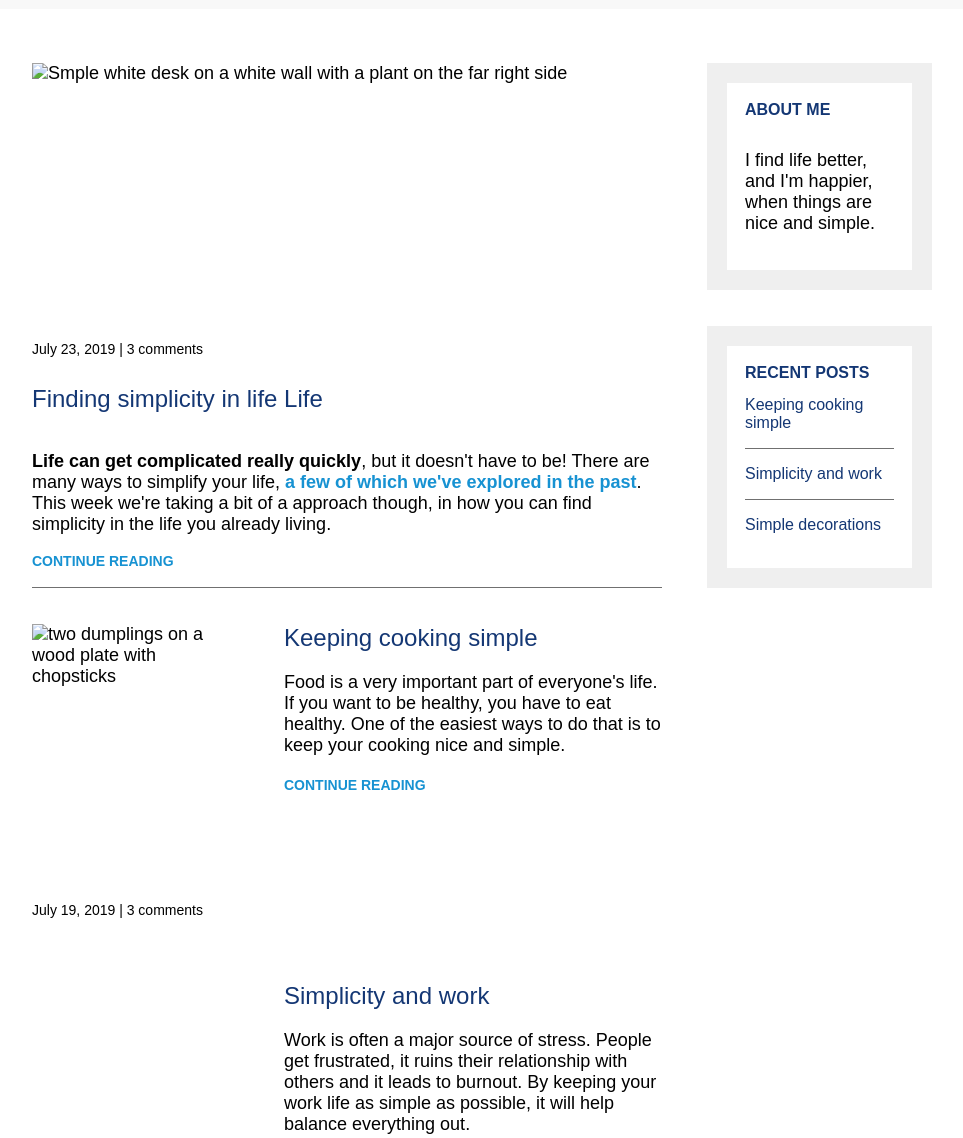
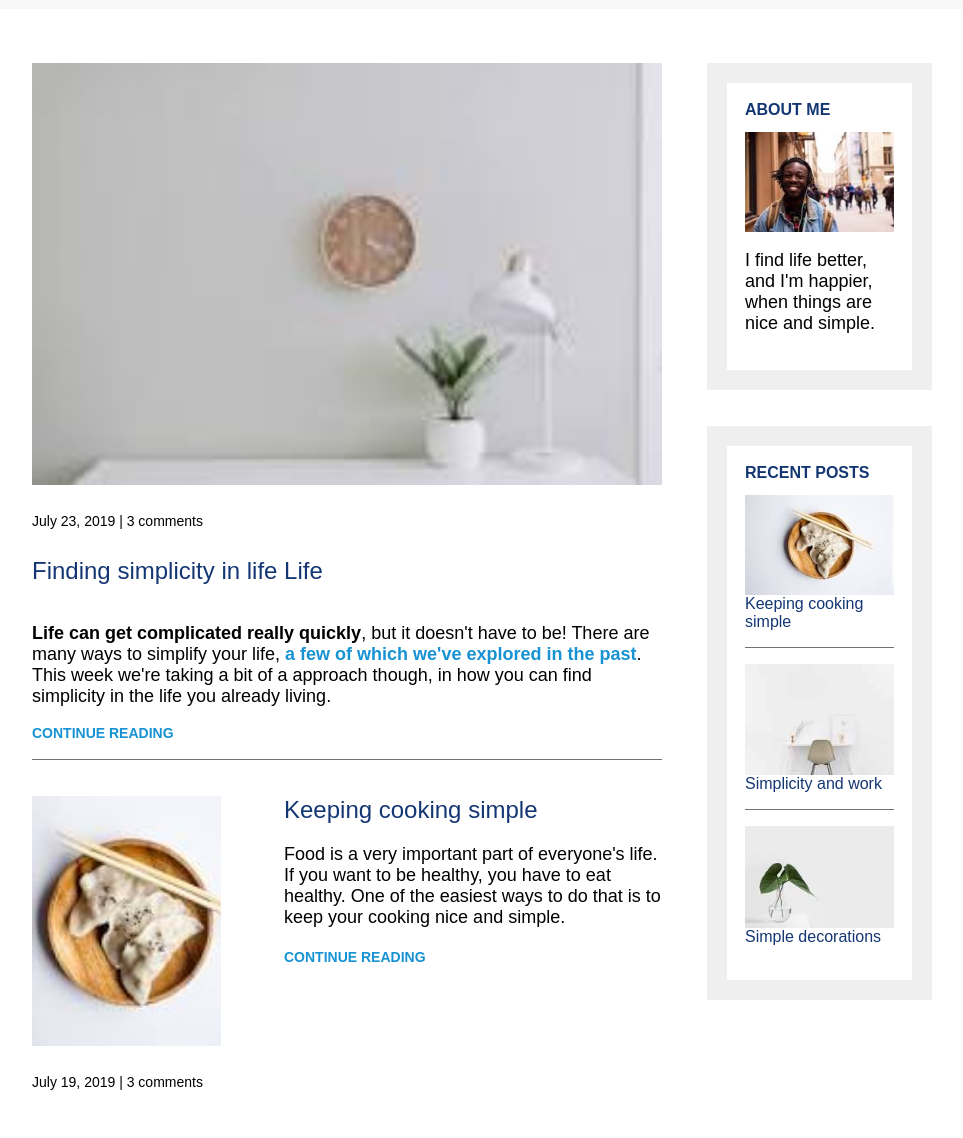
Before and after one commit to Fooagsmart/Living-a-simple-life, a plain HTML site: page index.html in a window 1280 px wide. Shown: the part 120-1258 px from the top of the page, without its empty margins (158-1121 px from the left). Drawn offline with Linux system fonts and the light colour scheme.

Commit message:
img location modified

```diff
--- a/index.html
+++ b/index.html
@@ -27,7 +27,7 @@
         <main role="main">
             <article class="featured-article">
                 <h2 class="article-title">Finding simplicity in life Life </h2>
-                <img src="wall.jpg" alt="Smple white desk on a white wall with a plant on the far right side" class="article-img">
+                <img src="/img/wall.jpg" alt="Smple white desk on a white wall with a plant on the far right side" class="article-img">
                 <p class="article-info">July 23, 2019 | 3 comments</p>
                 <p class="article-body"><strong>Life can get complicated really quickly</strong>, but it doesn't have to be! There are many ways to simplify your life, <a href="a">a few of which we've explored in the past</a>. This week we're taking a bit of a approach though, in how you can find simplicity in the life you already living.</p>
                 <a href="a" class="article-link">CONTINUE READING</a>
@@ -40,7 +40,7 @@
                     <a href="a" class="article-link">CONTINUE READING</a>
                 </div>
                 <div class="recent-article-secondary">
-                    <img src="fried egg.jpg" alt="two dumplings on a wood plate with chopsticks" class="article-img">
+                    <img src="/img/fried egg.jpg" alt="two dumplings on a wood plate with chopsticks" class="article-img">
                 <p class="article-info">July 19, 2019 | 3 comments</p>
                 </div>
             </article>
@@ -51,7 +51,7 @@
                     <a href="a" class="article-link">CONTINUE READING</a>
                 </div>
                 <div class="recent-article-secondary">
-                    <img src="chair.jpg" alt="" class="article-img">
+                    <img src="/img/chair.jpg" alt="" class="article-img">
                 <p class="article-info">July 12, 2019 | 3 comments</p>
                 </div>
             </article>
@@ -62,7 +62,7 @@
                     <a href="a" class="article-link">CONTINUE READING</a>
                 </div>
                 <div class="recent-article-secondary">
-                    <img src="leave.jpg" alt="" class="article-img">
+                    <img src="/img/leave.jpg" alt="" class="article-img">
                 <p class="article-info">July 3, 2019 | 3 comments</p>
                 </div>
             </article>
@@ -71,7 +71,7 @@
 
             <div class="sidebar-widget">
                 <h2 class="widget-title">ABOUT ME</h2>
-                <img src="mikebaker.jpg" alt="" class="widget-img">
+                <img src="/img/mikebaker.jpg" alt="" class="widget-img">
                 <p class="widget-body">I find life better, and I'm happier, when things are nice and simple.</p>
             </div>
 
@@ -79,15 +79,15 @@
                 <h2 class="widget-title">RECENT POSTS</h2>
                 <div class="widget-recent-post">
                     <h3 class="widget-recent-post-title">Keeping cooking simple</h3>
-                    <img src="fried egg.jpg" alt="" class="widget-img">
+                    <img src="/img/fried egg.jpg" alt="" class="widget-img">
                 </div>
                 <div class="widget-recent-post">
                     <h3 class="widget-recent-post-title">Simplicity and work</h3>
-                    <img src="chair.jpg" alt="" class="widget-img">
+                    <img src="/img/chair.jpg" alt="" class="widget-img">
                 </div>
                 <div class="widget-recent-post">
                     <h3 class="widget-recent-post-title">Simple decorations</h3>
-                    <img src="leave.jpg" alt="" class="widget-img">
+                    <img src="/img/leave.jpg" alt="" class="widget-img">
                 </div>
             </div>
         </aside>
```
Also changed, not shown: about.html (+4 -4 lines), recent-post.html (+8 -8 lines).
